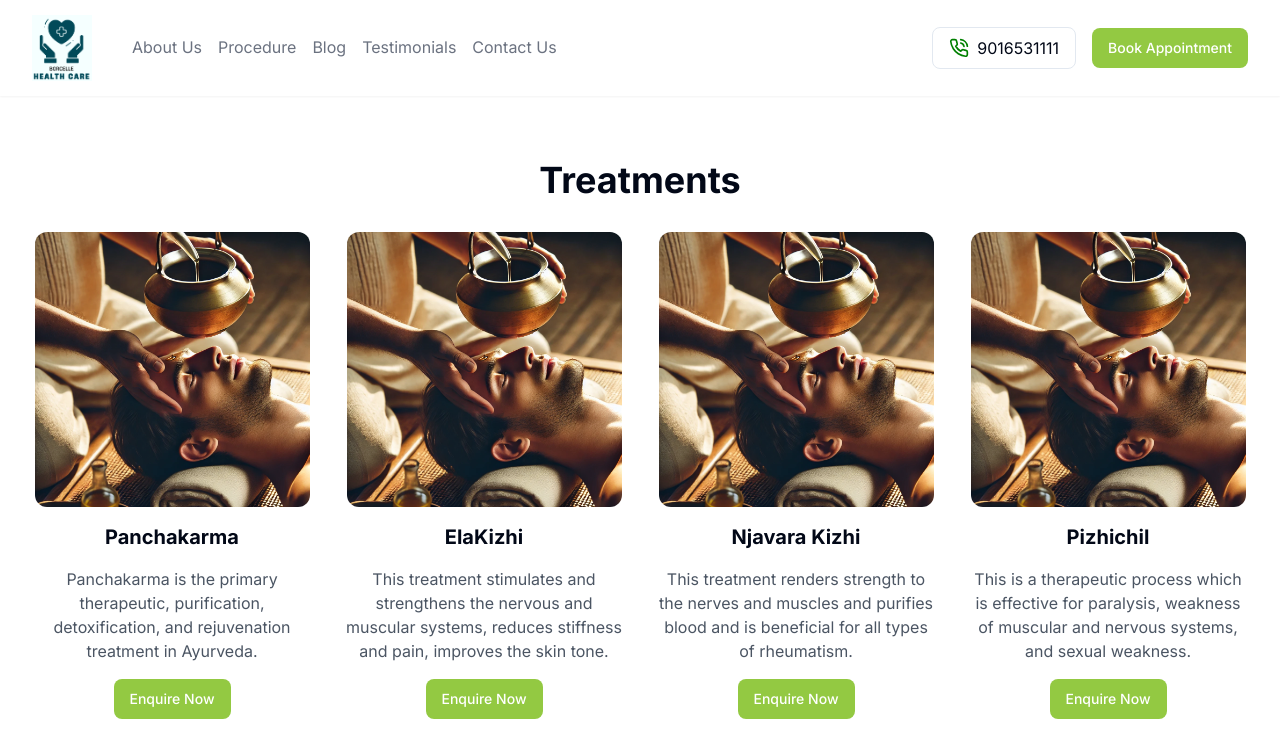
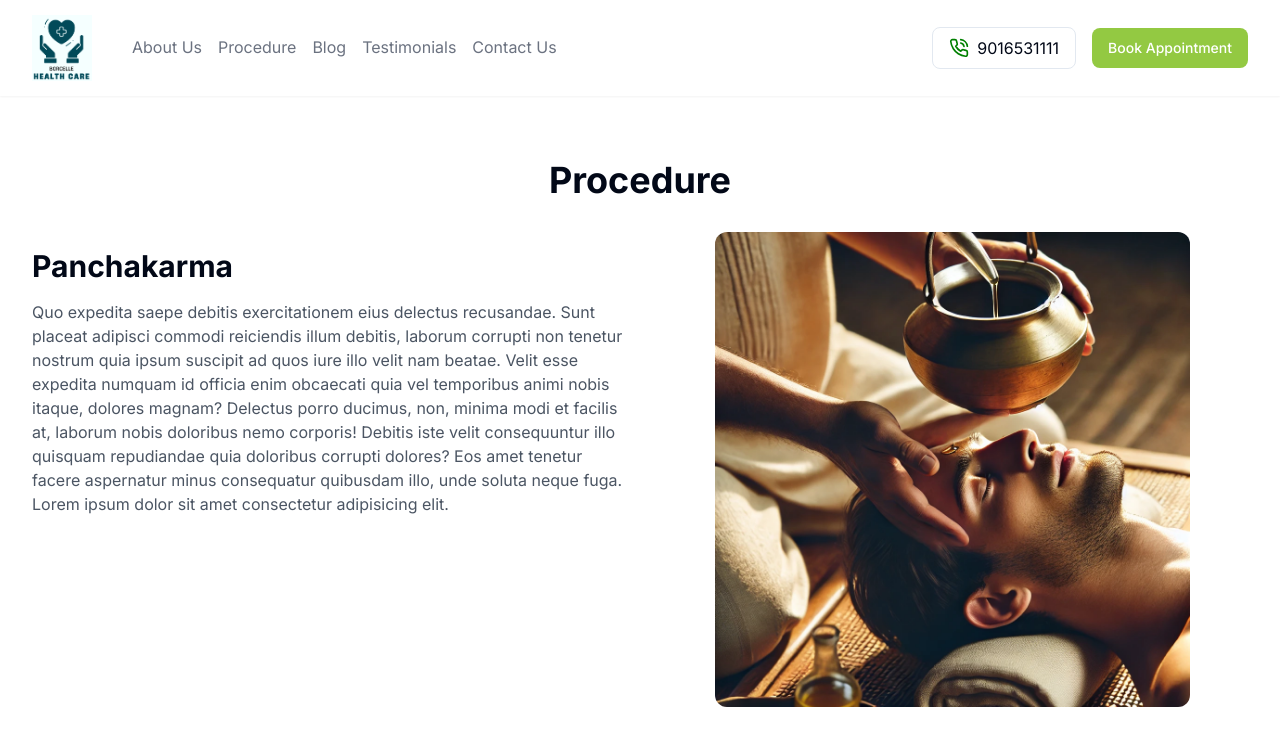
Before and after one commit to ganeshbahire01/vedic, a Next.js app: page /procedure in a window 1280 px wide. Shown: the top 749 px of the page. Built offline with nearby package versions, Linux system fonts and the light colour scheme.

Commit message:
procedure page added

```diff
--- a/src/app/procedure/page.tsx
+++ b/src/app/procedure/page.tsx
@@ -1,12 +1,48 @@
 import Treatments from "@/components/treatments";
 import React from "react";
+import { treatments } from "../../data/data";
+import Image from "next/image";
+import { Button } from "@/components/ui/button";
 
 type Props = {};
 
 const page = (props: Props) => {
   return (
-    <div>
-      <Treatments />
+    <div className="container lg:my-16">
+      <div className="mb-8 font-bold text-4xl Lg:text-5xl text-center">
+        <h2>Procedure</h2>
+      </div>
+      <div className="grid grid-cols-1 gap-16 text-center lg:text-left justify-center items-center">
+        {treatments.map((item, index) => (
+          <div className="md:flex gap-8" key={item.title}>
+            <div className="md:w-1/2">
+              <h3 className="my-4 font-bold text-3xl">{item.title}</h3>
+              <p className="text-gray-600">{item.description}</p>
+            </div>
+            {index % 2 === 1 ? (
+              <div className=" flex items-start justify-end md:order-first md:w-1/2 mt-5 md:mt-0">
+                <Image
+                  src={item.image}
+                  alt="treatment"
+                  width={475}
+                  height={475}
+                  className="rounded-xl m-auto"
+                />
+              </div>
+            ) : (
+              <div className="lg:w-1/2 mt-5 md:mt-0">
+                <Image
+                  src={item.image}
+                  alt="treatment"
+                  width={475}
+                  height={475}
+                  className="rounded-xl m-auto"
+                />
+              </div>
+            )}
+          </div>
+        ))}
+      </div>
     </div>
   );
 };
--- a/src/data/data.tsx
+++ b/src/data/data.tsx
@@ -2,49 +2,121 @@ export const treatments = [
   {
     image: "/treatments.webp",
     title: "Panchakarma",
-    description:
-      "Panchakarma is the primary therapeutic, purification, detoxification, and rejuvenation treatment in Ayurveda.",
+    description: ` Quo expedita saepe debitis exercitationem eius delectus recusandae.
+            Sunt placeat adipisci commodi reiciendis illum debitis, laborum
+            corrupti non tenetur nostrum quia ipsum suscipit ad quos iure illo
+            velit nam beatae. Velit esse expedita numquam id officia enim
+            obcaecati quia vel temporibus animi nobis itaque, dolores magnam?
+            Delectus porro ducimus, non, minima modi et facilis at, laborum
+            nobis doloribus nemo corporis! Debitis iste velit consequuntur illo
+            quisquam repudiandae quia doloribus corrupti dolores? Eos amet
+            tenetur facere aspernatur minus consequatur quibusdam illo, unde
+            soluta neque fuga. Lorem ipsum dolor sit amet consectetur
+            adipisicing elit.`,
   },
   {
     image: "/treatments.webp",
     title: "ElaKizhi",
-    description:
-      "This treatment stimulates and strengthens the nervous and muscular systems, reduces stiffness and pain, improves the skin tone.",
+    description: ` Quo expedita saepe debitis exercitationem eius delectus recusandae.
+            Sunt placeat adipisci commodi reiciendis illum debitis, laborum
+            corrupti non tenetur nostrum quia ipsum suscipit ad quos iure illo
+            velit nam beatae. Velit esse expedita numquam id officia enim
+            obcaecati quia vel temporibus animi nobis itaque, dolores magnam?
+            Delectus porro ducimus, non, minima modi et facilis at, laborum
+            nobis doloribus nemo corporis! Debitis iste velit consequuntur illo
+            quisquam repudiandae quia doloribus corrupti dolores? Eos amet
+            tenetur facere aspernatur minus consequatur quibusdam illo, unde
+            soluta neque fuga. Lorem ipsum dolor sit amet consectetur
+            adipisicing elit.`,
   },
   {
     image: "/treatments.webp",
     title: "Njavara Kizhi",
-    description:
-      "This treatment renders strength to the nerves and muscles and purifies blood and is beneficial for all types of rheumatism.",
+    description: ` Quo expedita saepe debitis exercitationem eius delectus recusandae.
+    Sunt placeat adipisci commodi reiciendis illum debitis, laborum
+    corrupti non tenetur nostrum quia ipsum suscipit ad quos iure illo
+    velit nam beatae. Velit esse expedita numquam id officia enim
+    obcaecati quia vel temporibus animi nobis itaque, dolores magnam?
+    Delectus porro ducimus, non, minima modi et facilis at, laborum
+    nobis doloribus nemo corporis! Debitis iste velit consequuntur illo
+    quisquam repudiandae quia doloribus corrupti dolores? Eos amet
+    tenetur facere aspernatur minus consequatur quibusdam illo, unde
+    soluta neque fuga. Lorem ipsum dolor sit amet consectetur
+    adipisicing elit.`,
   },
   {
     image: "/treatments.webp",
     title: "Pizhichil",
-    description:
-      "This is a therapeutic process which is effective for paralysis, weakness of muscular and nervous systems, and sexual weakness.",
+    description: ` Quo expedita saepe debitis exercitationem eius delectus recusandae.
+            Sunt placeat adipisci commodi reiciendis illum debitis, laborum
+            corrupti non tenetur nostrum quia ipsum suscipit ad quos iure illo
+            velit nam beatae. Velit esse expedita numquam id officia enim
+            obcaecati quia vel temporibus animi nobis itaque, dolores magnam?
+            Delectus porro ducimus, non, minima modi et facilis at, laborum
+            nobis doloribus nemo corporis! Debitis iste velit consequuntur illo
+            quisquam repudiandae quia doloribus corrupti dolores? Eos amet
+            tenetur facere aspernatur minus consequatur quibusdam illo, unde
+            soluta neque fuga. Lorem ipsum dolor sit amet consectetur
+            adipisicing elit.`,
   },
   {
     image: "/treatments.webp",
     title: "Udvartana",
-    description:
-      "A special therapeutic deep tissue massage using herbal powders. It is beneficial for reducing obesity and improving skin texture.",
+    description: ` Quo expedita saepe debitis exercitationem eius delectus recusandae.
+    Sunt placeat adipisci commodi reiciendis illum debitis, laborum
+    corrupti non tenetur nostrum quia ipsum suscipit ad quos iure illo
+    velit nam beatae. Velit esse expedita numquam id officia enim
+    obcaecati quia vel temporibus animi nobis itaque, dolores magnam?
+    Delectus porro ducimus, non, minima modi et facilis at, laborum
+    nobis doloribus nemo corporis! Debitis iste velit consequuntur illo
+    quisquam repudiandae quia doloribus corrupti dolores? Eos amet
+    tenetur facere aspernatur minus consequatur quibusdam illo, unde
+    soluta neque fuga. Lorem ipsum dolor sit amet consectetur
+    adipisicing elit.`,
   },
   {
     image: "/treatments.webp",
     title: "Shirodhara",
-    description:
-      "A relaxing therapy where warm herbal oil is poured in a continuous stream over the forehead to alleviate stress and improve sleep quality.",
+    description: ` Quo expedita saepe debitis exercitationem eius delectus recusandae.
+    Sunt placeat adipisci commodi reiciendis illum debitis, laborum
+    corrupti non tenetur nostrum quia ipsum suscipit ad quos iure illo
+    velit nam beatae. Velit esse expedita numquam id officia enim
+    obcaecati quia vel temporibus animi nobis itaque, dolores magnam?
+    Delectus porro ducimus, non, minima modi et facilis at, laborum
+    nobis doloribus nemo corporis! Debitis iste velit consequuntur illo
+    quisquam repudiandae quia doloribus corrupti dolores? Eos amet
+    tenetur facere aspernatur minus consequatur quibusdam illo, unde
+    soluta neque fuga. Lorem ipsum dolor sit amet consectetur
+    adipisicing elit.`,
   },
   {
     image: "/treatments.webp",
     title: "Abhyanga",
-    description:
-      "A full-body warm oil massage that enhances circulation, detoxification, and deep relaxation, promoting overall well-being.",
+    description: ` Quo expedita saepe debitis exercitationem eius delectus recusandae.
+    Sunt placeat adipisci commodi reiciendis illum debitis, laborum
+    corrupti non tenetur nostrum quia ipsum suscipit ad quos iure illo
+    velit nam beatae. Velit esse expedita numquam id officia enim
+    obcaecati quia vel temporibus animi nobis itaque, dolores magnam?
+    Delectus porro ducimus, non, minima modi et facilis at, laborum
+    nobis doloribus nemo corporis! Debitis iste velit consequuntur illo
+    quisquam repudiandae quia doloribus corrupti dolores? Eos amet
+    tenetur facere aspernatur minus consequatur quibusdam illo, unde
+    soluta neque fuga. Lorem ipsum dolor sit amet consectetur
+    adipisicing elit.`,
   },
   {
     image: "/treatments.webp",
     title: "Kati Basti",
-    description:
-      "A localized treatment for chronic lower back pain using warm herbal oil retained in a dough ring placed on the affected area.",
+    description: ` Quo expedita saepe debitis exercitationem eius delectus recusandae.
+            Sunt placeat adipisci commodi reiciendis illum debitis, laborum
+            corrupti non tenetur nostrum quia ipsum suscipit ad quos iure illo
+            velit nam beatae. Velit esse expedita numquam id officia enim
+            obcaecati quia vel temporibus animi nobis itaque, dolores magnam?
+            Delectus porro ducimus, non, minima modi et facilis at, laborum
+            nobis doloribus nemo corporis! Debitis iste velit consequuntur illo
+            quisquam repudiandae quia doloribus corrupti dolores? Eos amet
+            tenetur facere aspernatur minus consequatur quibusdam illo, unde
+            soluta neque fuga. Lorem ipsum dolor sit amet consectetur
+            adipisicing elit.`,
   },
 ];
```
